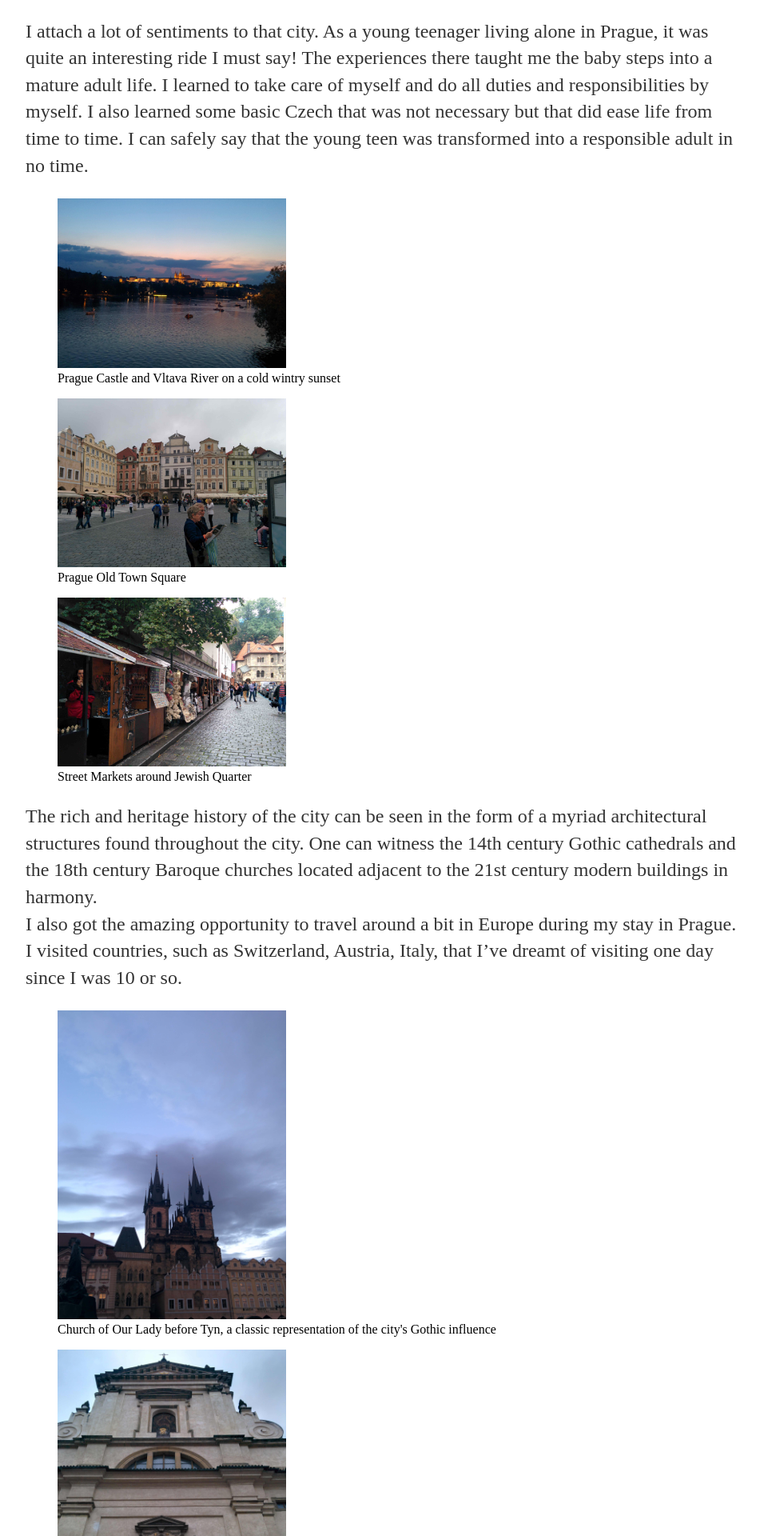
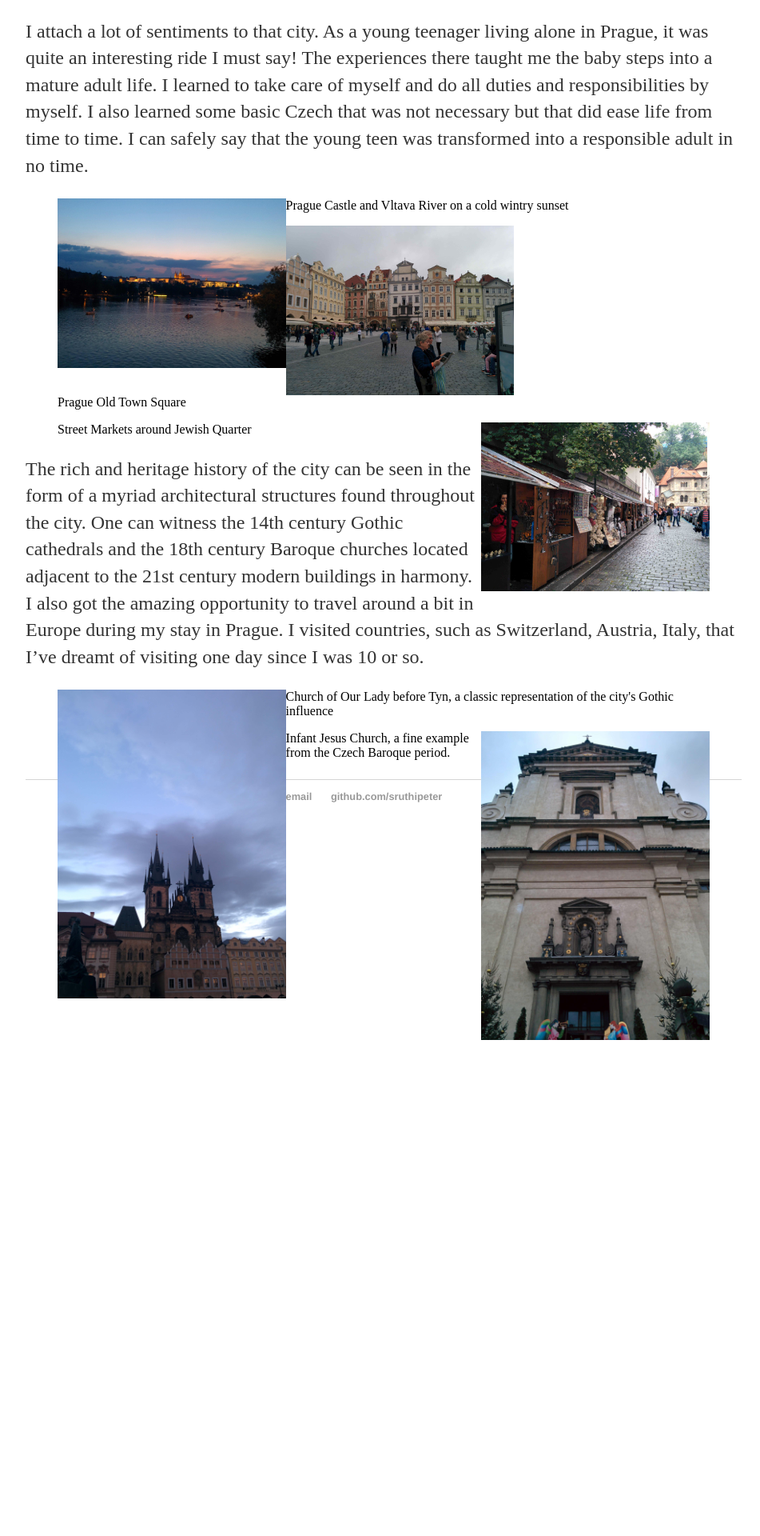
Before and after one commit to sruthipeter/sruthipeter.github.io, a Jekyll site: the page built from about/index.html, in a window 1280 px wide. Shown: the part 443-2363 px from the top of the page at 80% size, without its empty margins (160-1111 px from the left). Built offline with Jekyll 4.4.1, drawn with Linux system fonts in a browser that asks for light colours; after the commit the page ends 1743 px from its top, so only the background shows below that.

Commit message:
Update index.html

```diff
--- a/about/index.html
+++ b/about/index.html
@@ -20,17 +20,17 @@
 
 <p>
 	<figure>
-        <img class = "auto" src="/img/prg_8.jpg" alt="Prague Castle" width="300" height="300">
+        <img class = "auto" src="/img/prg_8.jpg" alt="Prague Castle" align="left" width="300" height="300">
 		<figcaption>Prague Castle and Vltava River on a cold wintry sunset </figcaption>
 	</figure>
 
 	<figure>
-	<img class = "auto" src="/img/prg_2.jpg" alt="Old Town Square" width="300" height="300">
+	<img class = "auto" src="/img/prg_2.jpg" alt="Old Town Square" align="middle" width="300" height="300">
 		<figcaption>Prague Old Town Square </figcaption>
 	</figure>
 
 	<figure>
-	<img class = "auto" src="/img/prg_1.jpg" alt="Street Markets around Jewish Quarter" width="300" height="300";>
+	<img class = "auto" src="/img/prg_1.jpg" alt="Street Markets around Jewish Quarter" align="right" width="300" height="300";>
 		<figcaption>Street Markets around Jewish Quarter </figcaption>
 	</figure>
 
@@ -44,12 +44,12 @@
 <p>
 	<figure>
 
-	<img class = "auto" src="/img/prg_5.jpg" alt="Church of Our Lady before Tyn, a classic representation of the city's Gothic architecture." width="300" height="300">
+	<img class = "auto" src="/img/prg_5.jpg" alt="Church of Our Lady before Tyn, a classic representation of the city's Gothic architecture." align="left" width="300" height="300">
 		<figcaption>Church of Our Lady before Tyn, a classic representation of the city's Gothic influence </figcaption>
 	</figure>
 
 	<figure>
-		<img class = "auto" src="/img/prg_7.jpg" alt="Infant Jesus Church, a fine example from the Czech Baroque period." width="300" height="300">
+		<img class = "auto" src="/img/prg_7.jpg" alt="Infant Jesus Church, a fine example from the Czech Baroque period." align="right" width="300" height="300">
 		<figcaption>Infant Jesus Church, a fine example from the Czech Baroque period.  </figcaption>
 	</figure>
 </p>
```
